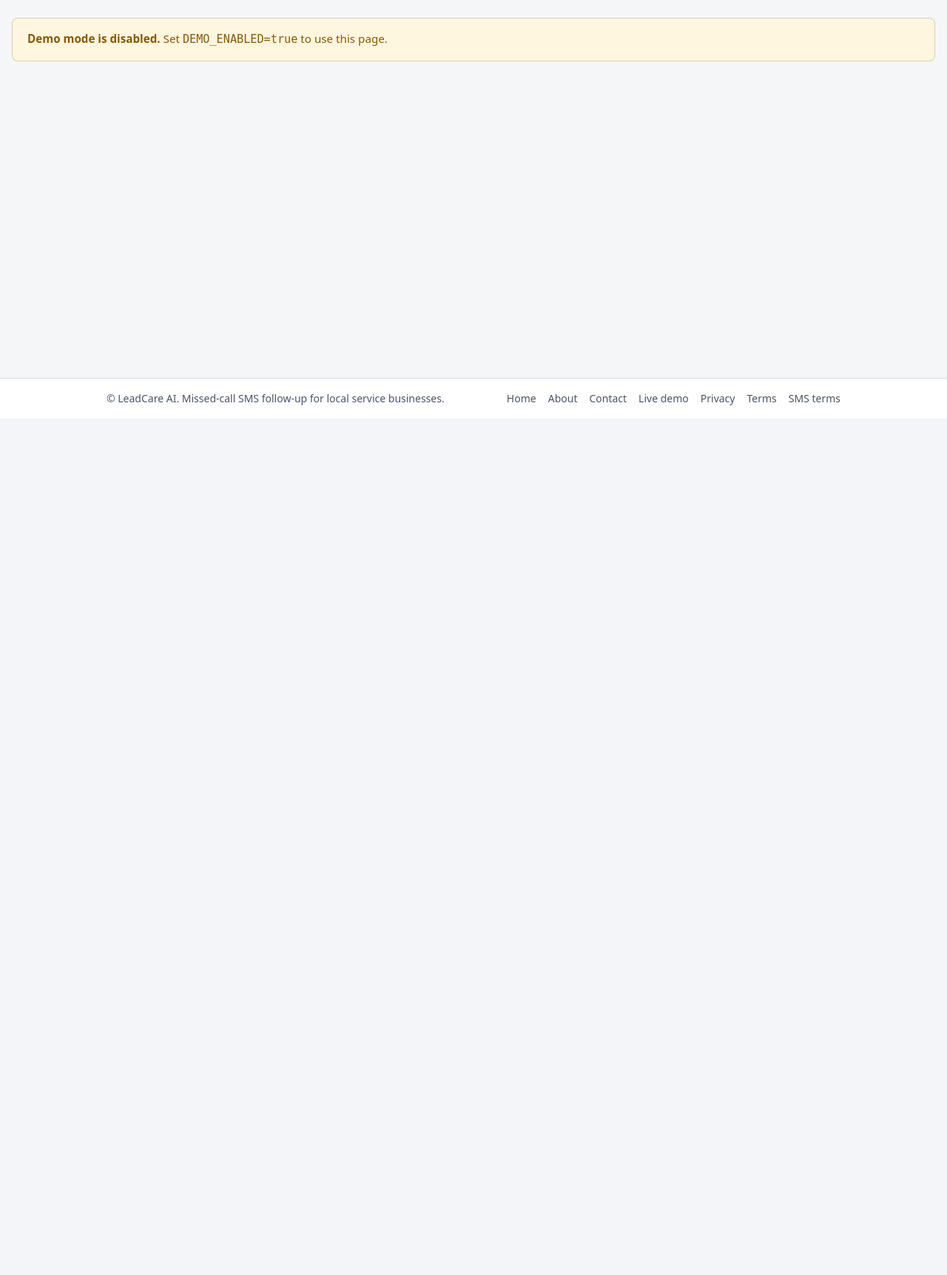
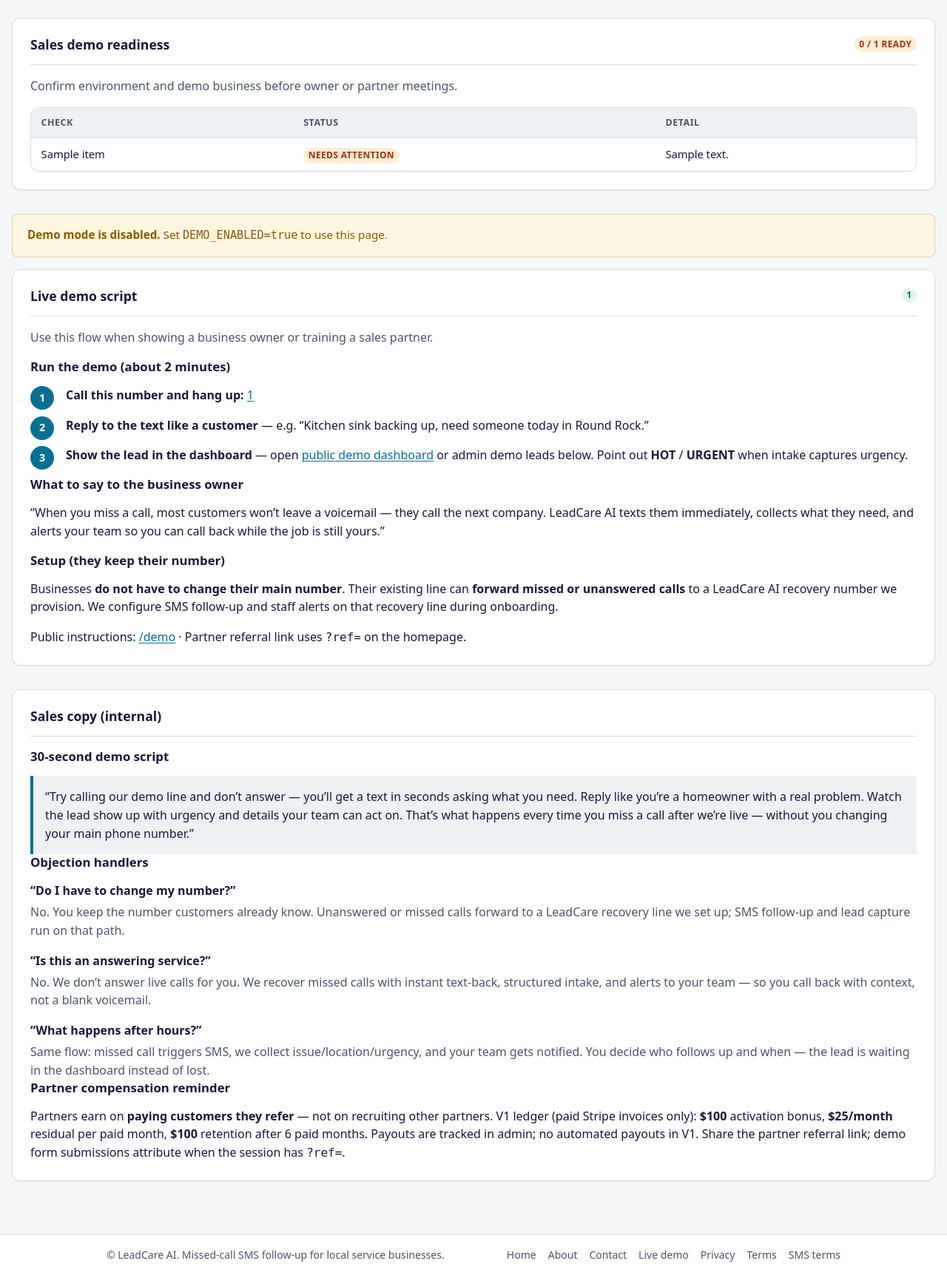
Before and after one commit to pgwilde8/leadcareai, a FastAPI app: template app/templates/admin/demo.html in a window 1280 px wide. Shown: the part 234-1958 px from the top of the page at 74% size. Before the commit the page ends 782 px from the top, so only its background shows below. Run offline with FastAPI, Linux system fonts and the light colour scheme; the template is opened without the code that fills it: most values are stand-ins (such as "Sample title", 1, 10 or a date in 2020).

Commit message:
just completed redesign3

```diff
--- a/app/routers/admin.py
+++ b/app/routers/admin.py
@@ -482,6 +482,7 @@ def demo_control_panel(
         if demo_business is not None
         else []
     )
+    readiness = demo_service.build_demo_readiness_checklist(db, settings=settings)
     warning = None
     if demo_business and not (demo_business.notification_email or demo_business.notification_phone):
         warning = "Demo business has no staff notification destination configured."
@@ -496,6 +497,7 @@ def demo_control_panel(
             "demo_rows": rows,
             "demo_config_error": config_error,
             "warning": warning,
+            "readiness_checklist": readiness,
             "clear_result": request.query_params.get("cleared") or "",
         },
     )
--- a/app/routers/partner_dashboard.py
+++ b/app/routers/partner_dashboard.py
@@ -14,6 +14,7 @@ from app.models.partner import Partner
 from app.models.business import Business
 from app.routers.auth import require_partner
 from app.services import business_lead_service, commission_service
+from app.services.demo_live_service import DEMO_PHONE_DISPLAY
 from app.templates import templates
 
 router = APIRouter(prefix="/partner", tags=["partner"])
@@ -57,5 +58,6 @@ def partner_dashboard(
                 "approved_commissions": commission_stats["approved"],
                 "paid_commissions": commission_stats["paid"],
             },
+            "demo_phone_display": DEMO_PHONE_DISPLAY,
         },
     )
--- /dev/null
+++ b/app/templates/admin/_demo_readiness_checklist.html
@@ -0,0 +1,42 @@
+<section class="lc-admin-section" aria-labelledby="demo-readiness-title">
+  <div class="lc-card">
+    <div class="lc-card__header">
+      <h2 id="demo-readiness-title" class="lc-card__title">Sales demo readiness</h2>
+      {% if readiness_checklist %}
+        {% set ready_count = readiness_checklist | selectattr('ok') | list | length %}
+        <span class="lc-badge {% if ready_count == readiness_checklist|length %}lc-badge--admin-active{% else %}lc-badge--status-needs_review{% endif %}">
+          {{ ready_count }} / {{ readiness_checklist|length }} ready
+        </span>
+      {% endif %}
+    </div>
+    <div class="lc-card__body">
+      <p class="lc-text-muted">Confirm environment and demo business before owner or partner meetings.</p>
+      <div class="lc-table-wrap">
+        <table class="lc-table">
+          <thead>
+            <tr>
+              <th>Check</th>
+              <th>Status</th>
+              <th>Detail</th>
+            </tr>
+          </thead>
+          <tbody>
+            {% for item in readiness_checklist %}
+              <tr>
+                <td>{{ item.label }}</td>
+                <td>
+                  {% if item.ok %}
+                    <span class="lc-badge lc-badge--admin-active">Ready</span>
+                  {% else %}
+                    <span class="lc-badge lc-badge--status-needs_review">Needs attention</span>
+                  {% endif %}
+                </td>
+                <td>{{ item.detail }}</td>
+              </tr>
+            {% endfor %}
+          </tbody>
+        </table>
+      </div>
+    </div>
+  </div>
+</section>
--- a/app/templates/admin/demo.html
+++ b/app/templates/admin/demo.html
@@ -22,6 +22,10 @@
     <a href="/demo">Public demo page</a>
     <a href="/demo/dashboard">Public demo dashboard</a>
   </nav>
+
+  {% set demo_phone_display = demo_number if demo_number and demo_number != "—" else "1-833-669-1335" %}
+
+  {% include "admin/_demo_readiness_checklist.html" %}
 
   {% if not demo_enabled %}
     <div class="lc-alert lc-alert--warning">
@@ -123,4 +127,7 @@
       {% endif %}
     </section>
   {% endif %}
+
+  {% include "shared/_demo_sales_script.html" %}
+  {% include "shared/_sales_copy_internal.html" %}
 {% endblock %}
--- a/app/templates/partner/dashboard.html
+++ b/app/templates/partner/dashboard.html
@@ -13,6 +13,10 @@
     <input type="text" readonly value="{{ referral_link }}" id="referral-link" style="width: 100%; font-family: monospace;" onclick="this.select()" />
   </p>
   <p>Referral code: <strong>{{ partner.referral_code }}</strong></p>
+
+  <hr style="margin: 2rem 0; border: none; border-top: 1px solid #ddd;" />
+  {% include "shared/_demo_sales_script.html" %}
+  <hr style="margin: 2rem 0; border: none; border-top: 1px solid #ddd;" />
 
   <h2>Overview</h2>
   <table>
--- /dev/null
+++ b/app/templates/shared/_demo_sales_script.html
@@ -0,0 +1,38 @@
+{# Live demo + partner sales script — include on admin demo and partner dashboard #}
+<section class="lc-admin-section" id="demo-sales-script" aria-labelledby="demo-script-title">
+  <div class="lc-card">
+    <div class="lc-card__header">
+      <h2 id="demo-script-title" class="lc-card__title">Live demo script</h2>
+      {% if demo_phone_display %}
+        <span class="lc-badge lc-badge--admin-active">{{ demo_phone_display }}</span>
+      {% endif %}
+    </div>
+    <div class="lc-card__body">
+      <p class="lc-text-muted">Use this flow when showing a business owner or training a sales partner.</p>
+
+      <h3 class="lc-admin-section__title">Run the demo (about 2 minutes)</h3>
+      <ol class="lc-steps">
+        <li><strong>Call this number and hang up:</strong> <a href="tel:+18336691335">{{ demo_phone_display or "1-833-669-1335" }}</a></li>
+        <li><strong>Reply to the text like a customer</strong> — e.g. “Kitchen sink backing up, need someone today in Round Rock.”</li>
+        <li><strong>Show the lead in the dashboard</strong> — open <a href="/demo/dashboard" target="_blank" rel="noopener">public demo dashboard</a> or admin demo leads below. Point out <strong>HOT</strong> / <strong>URGENT</strong> when intake captures urgency.</li>
+      </ol>
+
+      <h3 class="lc-admin-section__title">What to say to the business owner</h3>
+      <p>
+        “When you miss a call, most customers won’t leave a voicemail — they call the next company.
+        LeadCare AI texts them immediately, collects what they need, and alerts your team so you can call back
+        while the job is still yours.”
+      </p>
+
+      <h3 class="lc-admin-section__title">Setup (they keep their number)</h3>
+      <p>
+        Businesses <strong>do not have to change their main number</strong>. Their existing line can
+        <strong>forward missed or unanswered calls</strong> to a LeadCare AI recovery number we provision.
+        We configure SMS follow-up and staff alerts on that recovery line during onboarding.
+      </p>
+      <p class="lc-mb-0">
+        Public instructions: <a href="/demo">/demo</a> · Partner referral link uses <code>?ref=</code> on the homepage.
+      </p>
+    </div>
+  </div>
+</section>
--- /dev/null
+++ b/app/templates/shared/_sales_copy_internal.html
@@ -0,0 +1,52 @@
+{# Internal sales copy — admin demo only; not public marketing #}
+<section class="lc-admin-section" id="sales-copy-internal" aria-labelledby="sales-copy-title">
+  <div class="lc-card">
+    <div class="lc-card__header">
+      <h2 id="sales-copy-title" class="lc-card__title">Sales copy (internal)</h2>
+    </div>
+    <div class="lc-card__body">
+      <h3 class="lc-admin-section__title">30-second demo script</h3>
+      <blockquote style="margin: 0; padding: var(--lc-space-4); border-left: 4px solid var(--lc-primary); background: var(--lc-bg-muted);">
+        “Try calling our demo line and don’t answer — you’ll get a text in seconds asking what you need.
+        Reply like you’re a homeowner with a real problem. Watch the lead show up with urgency and details
+        your team can act on. That’s what happens every time you miss a call after we’re live — without you
+        changing your main phone number.”
+      </blockquote>
+
+      <h3 class="lc-admin-section__title">Objection handlers</h3>
+      <dl class="lc-faq" style="margin: 0;">
+        <div style="margin-bottom: var(--lc-space-4);">
+          <dt style="font-weight: 700;">“Do I have to change my number?”</dt>
+          <dd style="margin: 0.25rem 0 0; color: var(--lc-text-muted);">
+            No. You keep the number customers already know. Unanswered or missed calls forward to a
+            LeadCare recovery line we set up; SMS follow-up and lead capture run on that path.
+          </dd>
+        </div>
+        <div style="margin-bottom: var(--lc-space-4);">
+          <dt style="font-weight: 700;">“Is this an answering service?”</dt>
+          <dd style="margin: 0.25rem 0 0; color: var(--lc-text-muted);">
+            No. We don’t answer live calls for you. We recover missed calls with instant text-back,
+            structured intake, and alerts to your team — so you call back with context, not a blank voicemail.
+          </dd>
+        </div>
+        <div>
+          <dt style="font-weight: 700;">“What happens after hours?”</dt>
+          <dd style="margin: 0.25rem 0 0; color: var(--lc-text-muted);">
+            Same flow: missed call triggers SMS, we collect issue/location/urgency, and your team gets notified.
+            You decide who follows up and when — the lead is waiting in the dashboard instead of lost.
+          </dd>
+        </div>
+      </dl>
+
+      <h3 class="lc-admin-section__title">Partner compensation reminder</h3>
+      <p class="lc-mb-0">
+        Partners earn on <strong>paying customers they refer</strong> — not on recruiting other partners.
+        V1 ledger (paid Stripe invoices only): <strong>$100</strong> activation bonus,
+        <strong>$25/month</strong> residual per paid month,
+        <strong>$100</strong> retention after 6 paid months.
+        Payouts are tracked in admin; no automated payouts in V1.
+        Share the partner referral link; demo form submissions attribute when the session has <code>?ref=</code>.
+      </p>
+    </div>
+  </div>
+</section>
```
Also changed, not shown: app/services/demo_service.py (+116 -0 lines), docs/sales-demo-readiness-v1.md (added, +45 -0 lines), tests/test_demo_readiness.py (added, +134 -0 lines).
